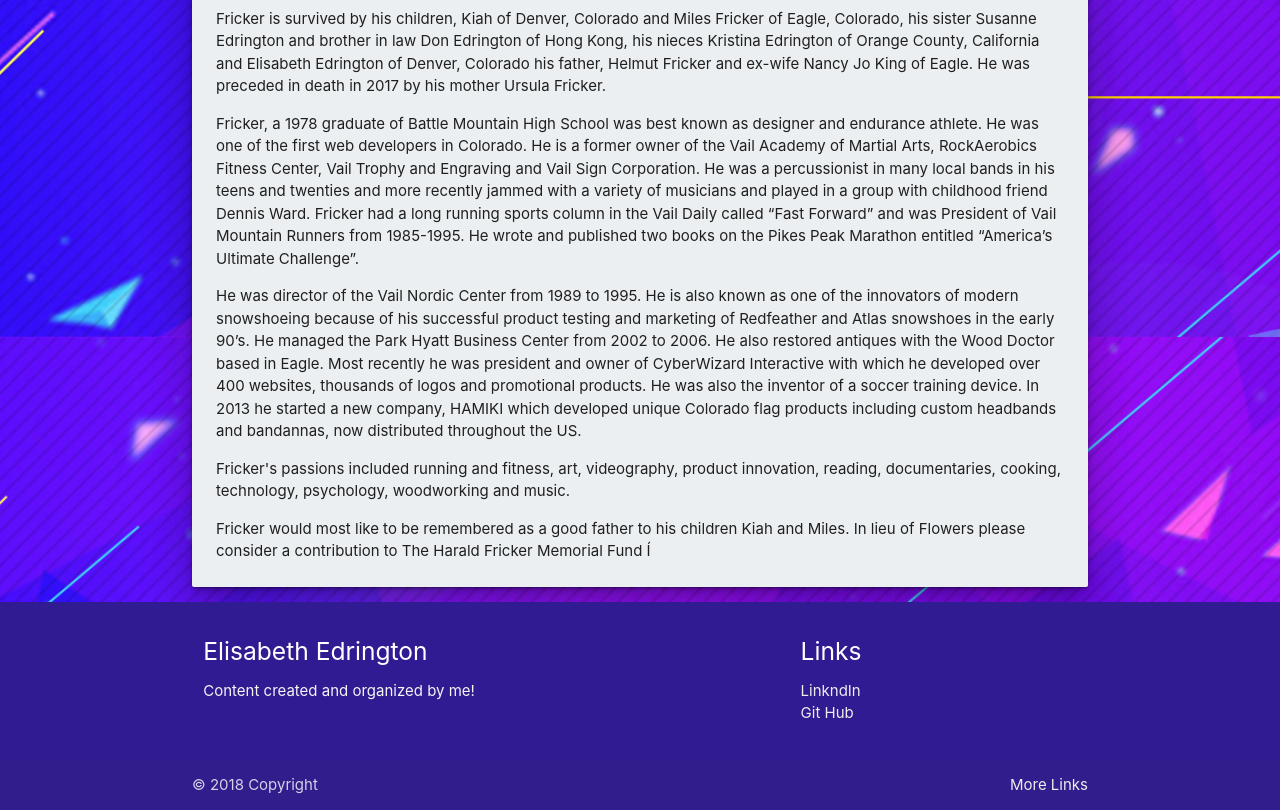
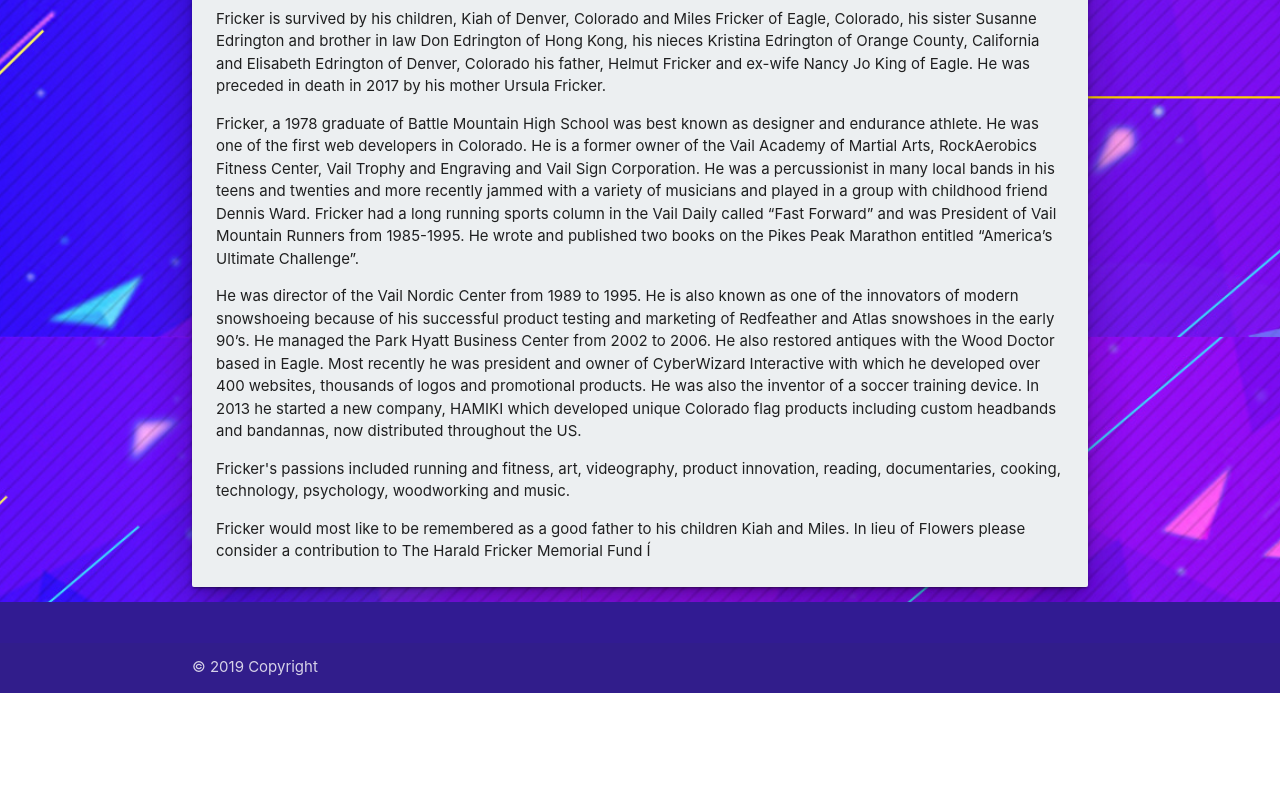
Before and after one commit to edringtondc/harald-fricker, a plain HTML site: page index.html in a window 1280 px wide. Shown: the part 463-1273 px from the top of the page. After the commit the page ends 1156 px from the top, so only its background shows below. Drawn offline with nearby package versions, Linux system fonts and the light colour scheme.

Commit message:
footer change

```diff
--- a/index.html
+++ b/index.html
@@ -122,25 +122,15 @@
         <div class="container">
             <div class="row">
                 <div class="col l6 s12">
-                    <h5 class="white-text">Elisabeth Edrington</h5>
-                    <p class="grey-text text-lighten-4">Content created and organized by me!</p>
                 </div>
                 <div class="col l4 offset-l2 s12">
-                    <h5 class="white-text">Links</h5>
-                    <ul>
-                        <li><a class="grey-text text-lighten-3" href=https://www.linkedin.com/in/elisabethedrington/>LinkndIn
-                                </a> </li> <li><a class="grey-text text-lighten-3" href="https://github.com/edringtondc">Git
-                                    Hub</a></li>
 
-
-                    </ul>
                 </div>
             </div>
         </div>
         <div class="footer-copyright">
             <div class="container">
-                © 2018 Copyright
-                <a class="grey-text text-lighten-3 right" href="#!">More Links</a>
+                © 2019 Copyright
             </div>
         </div>
     </footer>
```
Also changed, not shown: donate.html (+1 -10 lines), portfolio.html (+1 -11 lines).
